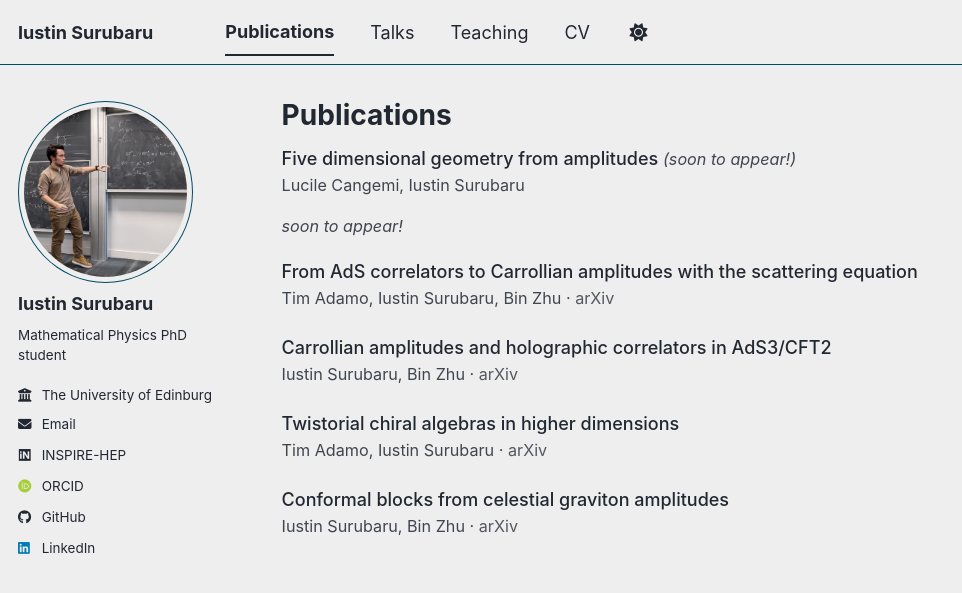
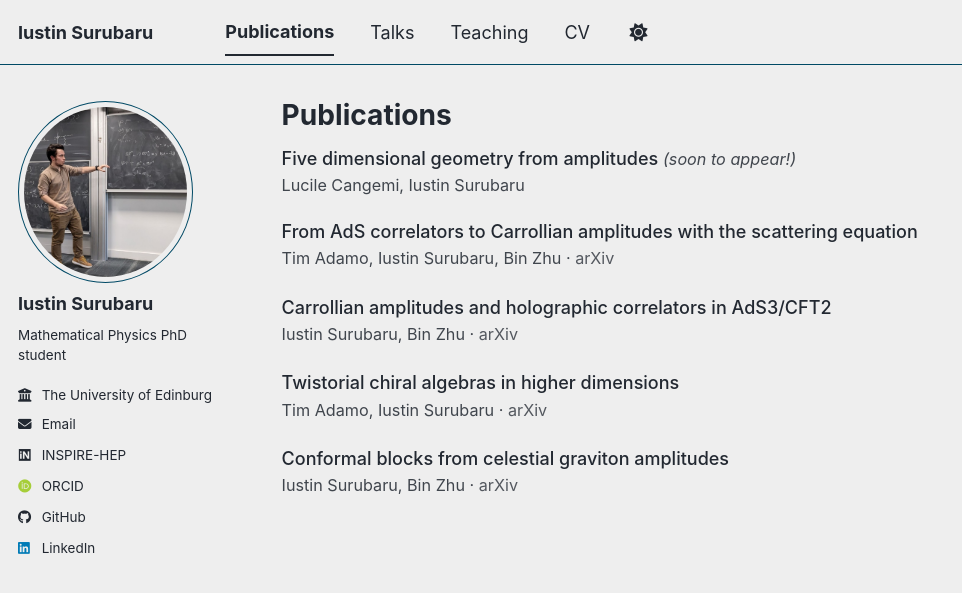
Before and after one commit to IustinS2/IustinS2.github.io, a Jekyll site: the page built from _pages/publications.html, in a window 1280 px wide. Shown: the top 593 px of the page, without its empty margins (0-962 px from the left). Built offline with Jekyll 4.4.1, drawn with Linux system fonts in a browser that asks for light colours; some web fonts are replaced; a script bundle is joined from its source files by our own code; library files that are not in the unit come from our copies.

Commit message:
Update archive-single.html

```diff
--- a/_includes/archive-single.html
+++ b/_includes/archive-single.html
@@ -40,9 +40,6 @@
     {% if post.paperurl %} · <a href="{{ post.paperurl }}">arXiv</a>{% endif %}
   </p>
 {% endif %}
-    {% if post.note %}
-  <p class="publication-note">{{ post.note }}</p>
-{% endif %}
 
     {% if post.read_time %}
       <p class="page__meta"><i class="fa fa-clock" aria-hidden="true"></i> {% include read-time.html %}</p>
```
